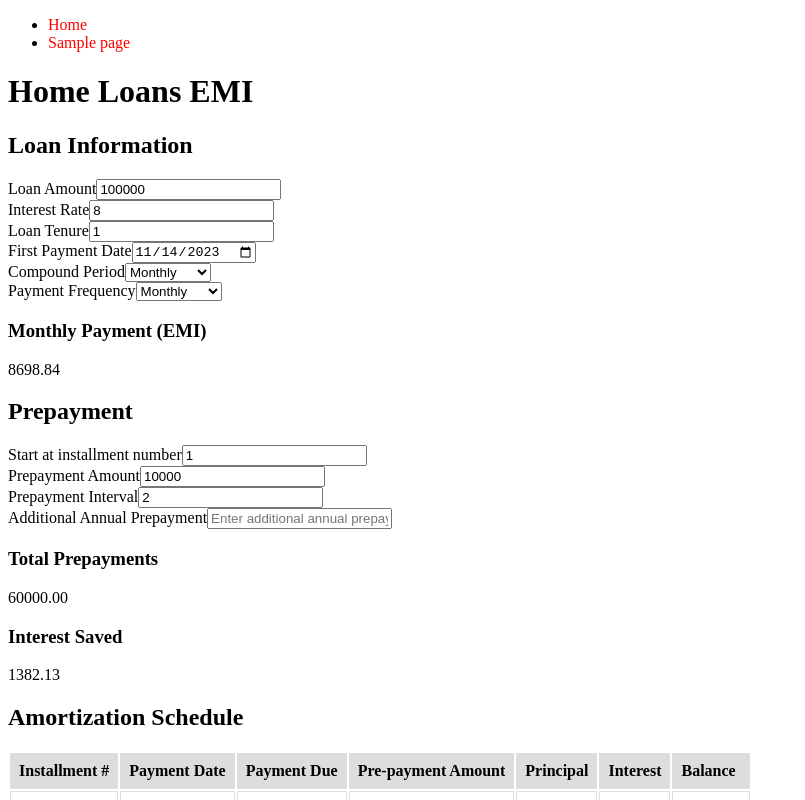
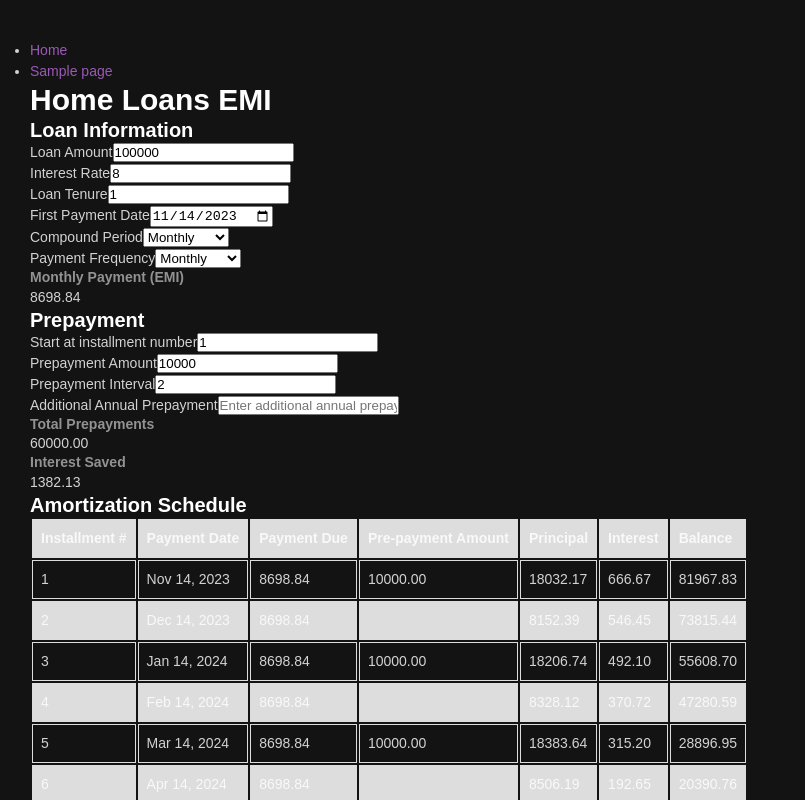
Before and after one commit to gdebojyoti/calcul8, a Next.js app: page / in a window 1280 px wide. Shown: the top 800 px of the page, without its empty margins (0-805 px from the left). Built offline with nearby package versions, Linux system fonts and the light colour scheme.

Commit message:
CSS variables & CSS reset.

```diff
--- a/app/globals.css
+++ b/app/globals.css
@@ -1,6 +1,83 @@
 :root {
-  --theme-color: #ff0000;
+  /* base variables - these are used to create "derived variables" */
+  --contrast-base-color: 255, 255, 255;
+
+
+  /* one-off variables */
+
+  --theme-color: #9b59b6;
+  --success-color: #2ecc71;
+  --error-color: #e74c3c;
+  --warning-color: #f1c40f;
+  --info-color: #3498db;
+
+  --page-gap-vertical: 40px;
+  --page-gap-horizontal: 30px;
+  --background-color: #131313;
+  --section-gap: 50px;
+  --sub-section-gap: 25px;
+  --sub-sub-section-gap: 15px;
+
 
   /* derived variables */
   --link-color: var(--theme-color);
+
+  --heading-color: rgba(var(--contrast-base-color), 1);
+  --heading-3-color: rgba(var(--contrast-base-color), .54);
+  --body-text-color: rgba(var(--contrast-base-color), 0.81);
+  --input-text-color: rgba(var(--contrast-base-color), 1);
+  --placeholder-text-color: rgba(var(--contrast-base-color), 0.54);
+
+  --input-bg-color: #2F2F2F;
+  --input-border-color: rgba(var(--contrast-base-color), 0.54);
 }
+
+/* css reset */
+* {
+  margin: 0;
+  padding: 0;
+  box-sizing: border-box;
+}
+
+body {
+  padding: var(--page-gap-vertical) var(--page-gap-horizontal);
+  background-color: var(--background-color);
+  color: var(--body-text-color);
+  font-family: Poppins, sans-serif;
+  font-size: 14px;
+  line-height: 150%;
+}
+
+h1, h2, h3, h4, h5, h6 {
+  color: var(--heading-color);
+  font-weight: 700;
+}
+h1 {
+  font-size: 30px;
+  line-height: 120%;
+}
+h2 {
+  font-size: 20px;
+  line-height: 120%;
+}
+h3 {
+  color: var(--heading-3-color);
+  font-size: 14px;
+  line-height: 125%;
+}
+
+a {
+  color: var(--link-color);
+  text-decoration: none;
+}
+a:hover {
+  text-decoration: underline;
+}
+
+.section {
+  margin-top: var(--section-gap);
+}
+
+.section-content {
+  margin-top: var(--sub-section-gap);
+}
```
